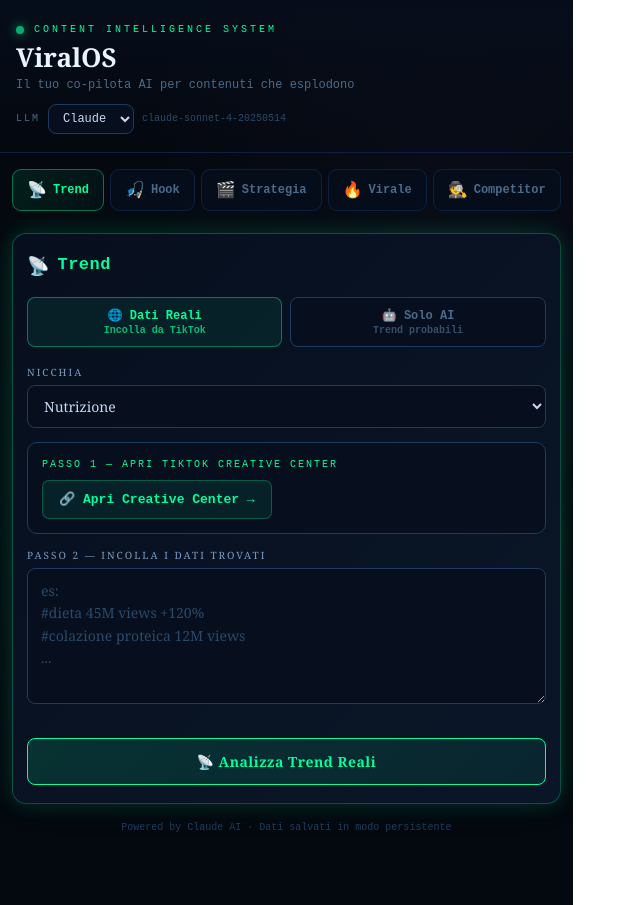
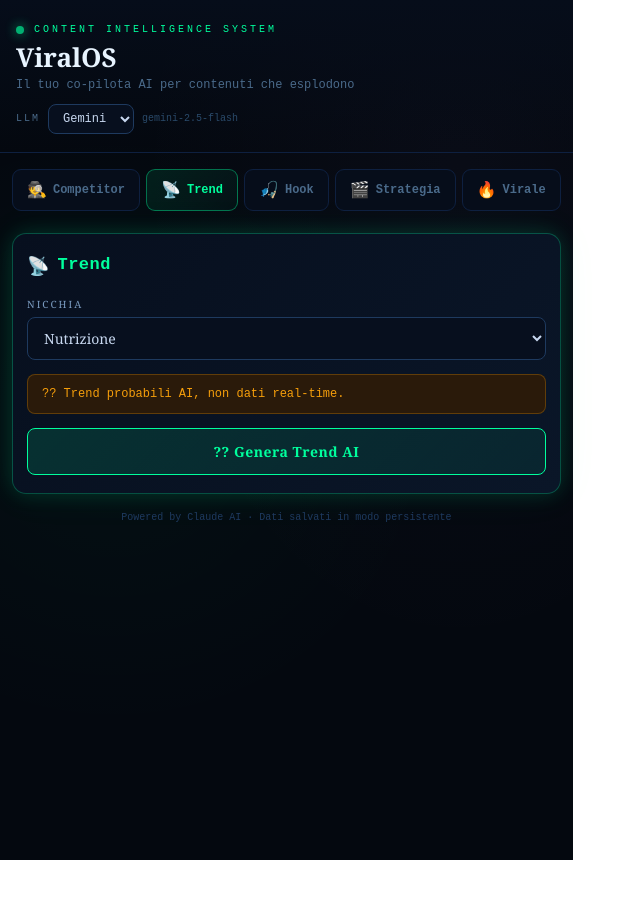
Before and after one commit to hfold/viralos, a React (Vite) app: page / in a window 1280 px wide. Shown: the whole page, without its empty margins (0-640 px from the left). After the commit the page ends 860 px from the top, so only its background shows below. Built offline with nearby package versions, Linux system fonts and the light colour scheme.

Commit message:
Set Gemini default, reorder tabs, simplify trends

```diff
--- a/src/App.jsx
+++ b/src/App.jsx
@@ -1,11 +1,11 @@
 import { useState, useEffect } from "react";
 
 const TABS = [
-  { id:"trend", label:"Trend", icon:"📡" },
-  { id:"hook", label:"Hook", icon:"🎣" },
-  { id:"strategy", label:"Strategia", icon:"🎬" },
-  { id:"viral", label:"Virale", icon:"🔥" },
-  { id:"competitors", label:"Competitor", icon:"🕵️" },
+    { id:"competitors", label:"Competitor", icon:"🕵️" },
+    { id:"trend", label:"Trend", icon:"📡" },
+    { id:"hook", label:"Hook", icon:"🎣" },
+    { id:"strategy", label:"Strategia", icon:"🎬" },
+    { id:"viral", label:"Virale", icon:"🔥" },
 ];
 const NICHES = ["Nutrizione","Fitness","Benessere mentale","Cucina sana","Dimagrimento","Sport & Performance"];
 const PLATFORMS = ["TikTok","Instagram Reels","YouTube Shorts","LinkedIn"];
@@ -15,10 +15,10 @@ const glow = (c="#00ff9d") => ({ boxShadow:`0 0 20px ${c}22,0 0 40px ${c}11`, bo
 // ─── LLM API (Netlify Function) ───────────────────────────────────────────────────
 const PROVIDERS = [
   { id:"anthropic", label:"Claude", defaultModel:"claude-sonnet-4-20250514" },
-  { id:"gemini", label:"Gemini", defaultModel:"gemini-1.5-flash" },
+  { id:"gemini", label:"Gemini", defaultModel:"gemini-2.5-flash" },
 ];
 
-async function callLLM({provider="anthropic", prompt, system, useSearch=false, model}) {
+async function callLLM({provider="gemini", prompt, system, useSearch=false, model}) {
   const body = {
     provider,
     prompt,
@@ -39,7 +39,7 @@ async function callLLM({provider="anthropic", prompt, system, useSearch=false, m
   }
 }
 
-let ACTIVE_PROVIDER = "anthropic";
+let ACTIVE_PROVIDER = "gemini";
 const setActiveProvider = (provider) => { ACTIVE_PROVIDER = provider; };
 
 async function callClaude(prompt, system, useSearch=false) {
@@ -175,51 +175,28 @@ function Btn({onClick,loading,children,color="#00ff9d",small=false}) {
 
 // ─── TREND ────────────────────────────────────────────────────────
 function TrendScanner() {
-  const [niche,setNiche]=useState("Nutrizione"); const [rawData,setRawData]=useState("");
-  const [loading,setLoading]=useState(false); const [result,setResult]=useState(""); const [mode,setMode]=useState("real");
-  const runReal = async () => {
-    if(!rawData.trim()) return; setLoading(true); setResult("");
-    const {text} = await callClaude(`Nicchia: ${niche}\nDati:\n${rawData}`,`Sei un esperto di content marketing virale. Analizza questi dati REALI:\n1. 🔥 I 5 TREND PIÙ FORTI\n2. 🎯 COME USARLI nella nicchia "${niche}"\n3. ⚡ URGENZA\n4. 💡 3 IDEE VIDEO PRONTE\nRispondi in italiano.`);
-    setResult(text); setLoading(false);
-  };
+  const [niche,setNiche]=useState("Nutrizione");
+  const [loading,setLoading]=useState(false); const [result,setResult]=useState("");
   const runAI = async () => {
     setLoading(true); setResult("");
-    const {text} = await callClaude(`Nicchia: ${niche}`,`Genera trend PROBABILI:\n1. 🔥 TOP 5 TREND\n2. 📊 3 ANGOLI VIRALI\n3. 🎯 TARGET PSICOLOGICO\n⚠️ Specifica che sono stime AI. Rispondi in italiano.`);
+    const {text} = await callClaude(`Nicchia: ${niche}`,`Genera trend PROBABILI:
+1. ?? TOP 5 TREND
+2. ?? 3 ANGOLI VIRALI
+3. ?? TARGET PSICOLOGICO
+?? Specifica che sono stime AI. Rispondi in italiano.`);
     setResult(text); setLoading(false);
   };
   return (
     <div>
-      <div style={{display:"flex",gap:8,marginBottom:18}}>
-        {[{id:"real",label:"🌐 Dati Reali",desc:"Incolla da TikTok"},{id:"ai",label:"🤖 Solo AI",desc:"Trend probabili"}].map(m=>(
-          <button key={m.id} onClick={()=>{setMode(m.id);setResult("");}} style={{flex:1,padding:"10px 8px",borderRadius:8,cursor:"pointer",border:mode===m.id?"1px solid #00ff9d66":"1px solid #1e3a5f",background:mode===m.id?"#00ff9d12":"#070f1e",color:mode===m.id?"#00ff9d":"#4a6a8a",fontFamily:"monospace",fontSize:12,fontWeight:600}}>
-            <div>{m.label}</div><div style={{fontSize:10,opacity:.7,marginTop:2}}>{m.desc}</div>
-          </button>
-        ))}
-      </div>
       <Sel value={niche} onChange={setNiche} options={NICHES} label="Nicchia"/>
-      {mode==="real"?(
-        <>
-          <div style={{background:"#070f1e",border:"1px solid #1e3a5f",borderRadius:10,padding:14,marginBottom:14}}>
-            <div style={{fontSize:10,color:"#00ff9d",letterSpacing:2,textTransform:"uppercase",marginBottom:8,fontFamily:"monospace"}}>Passo 1 — Apri TikTok Creative Center</div>
-            <a href="https://ads.tiktok.com/business/creativecenter/inspiration/popular/hashtag/pc/it?period=7&country=IT" target="_blank" rel="noopener noreferrer" style={{display:"inline-block",padding:"9px 16px",background:"#00ff9d15",border:"1px solid #00ff9d44",color:"#00ff9d",borderRadius:7,fontSize:13,textDecoration:"none",fontFamily:"monospace",fontWeight:600}}>🔗 Apri Creative Center →</a>
-          </div>
-          <div style={{marginBottom:14}}>
-            <label style={{display:"block",marginBottom:5,fontSize:10,color:"#7a9bc0",letterSpacing:2,textTransform:"uppercase"}}>Passo 2 — Incolla i dati trovati</label>
-            <Textarea value={rawData} onChange={setRawData} placeholder={"es:\n#dieta 45M views +120%\n#colazione proteica 12M views\n..."} rows={5}/>
-          </div>
-          <Btn onClick={runReal} loading={loading} color="#00ff9d">{loading?"Analisi…":"📡 Analizza Trend Reali"}</Btn>
-        </>
-      ):(
-        <>
-          <div style={{background:"#2a1a0a",border:"1px solid #f59e0b44",borderRadius:8,padding:"10px 14px",marginBottom:14,fontSize:12,color:"#f59e0b",fontFamily:"monospace"}}>⚠️ Trend probabili AI, non dati real-time.</div>
-          <Btn onClick={runAI} loading={loading} color="#00ff9d">{loading?"Generazione…":"🤖 Genera Trend AI"}</Btn>
-        </>
-      )}
+      <div style={{background:"#2a1a0a",border:"1px solid #f59e0b44",borderRadius:8,padding:"10px 14px",marginBottom:14,fontSize:12,color:"#f59e0b",fontFamily:"monospace"}}>?? Trend probabili AI, non dati real-time.</div>
+      <Btn onClick={runAI} loading={loading} color="#00ff9d">{loading?"Generazione?":"?? Genera Trend AI"}</Btn>
       {loading&&<Spinner/>}
       <ResultBox text={result} color="#00ff9d"/>
     </div>
   );
 }
+
 
 // ─── HOOK ─────────────────────────────────────────────────────────
 function HookGenerator() {
@@ -674,7 +651,7 @@ Trova almeno 5-8 profili reali e verificabili. Rispondi in italiano.`,
 // ─── APP ──────────────────────────────────────────────────────────
 export default function App() {
   const [activeTab,setActiveTab]=useState("trend");
-  const [provider,setProvider]=useState("anthropic");
+  const [provider,setProvider]=useState("gemini");
   useEffect(()=>{ setActiveProvider(provider); }, [provider]);
   const activeColor=TAB_COLORS[activeTab];
   return (
```
Also changed, not shown: 1 other file (tests, documents, lock files or other folders).
